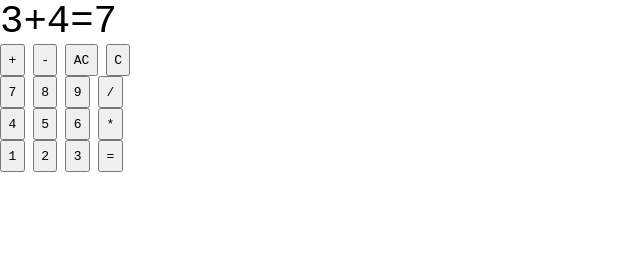
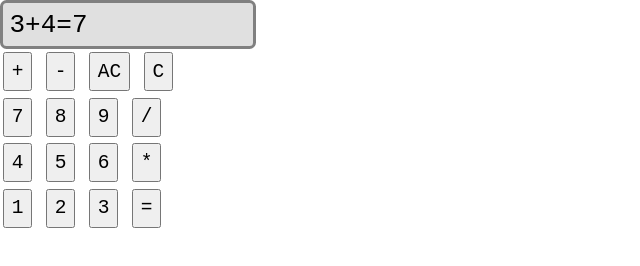
Before and after one commit to CrispDeserving/calculator-test, a plain HTML site: page index.html in a window 1280 px wide. Shown: the whole page, without its empty margins (0-640 px from the left). Drawn offline with Linux system fonts and the light colour scheme.

Commit message:
Add basic font-styles to .button and .text

```diff
--- a/index.html
+++ b/index.html
@@ -14,7 +14,17 @@
 
     button {
       padding: 0.5rem;
-      font-size: 1rem;
+      font-size: 1.5rem;
+      margin: 0.25rem;
+    }
+
+    .text {
+      padding: 0.5rem;
+      width: 20vw;
+      font-size: 2rem;
+      background: rgb(224, 224, 224);
+      border: 0.25rem solid gray;
+      border-radius: 0.5rem;
     }
   </style>
   <title>Calculator</title>
@@ -22,7 +32,7 @@
 <body>
   <div class="main-container">
     <div class="display">
-      <span class="text" style="font-size: 3rem;">3+4=7</span>
+      <div class="text">3+4=7</span>
     </div>
 
     <div class="buttons">
```
